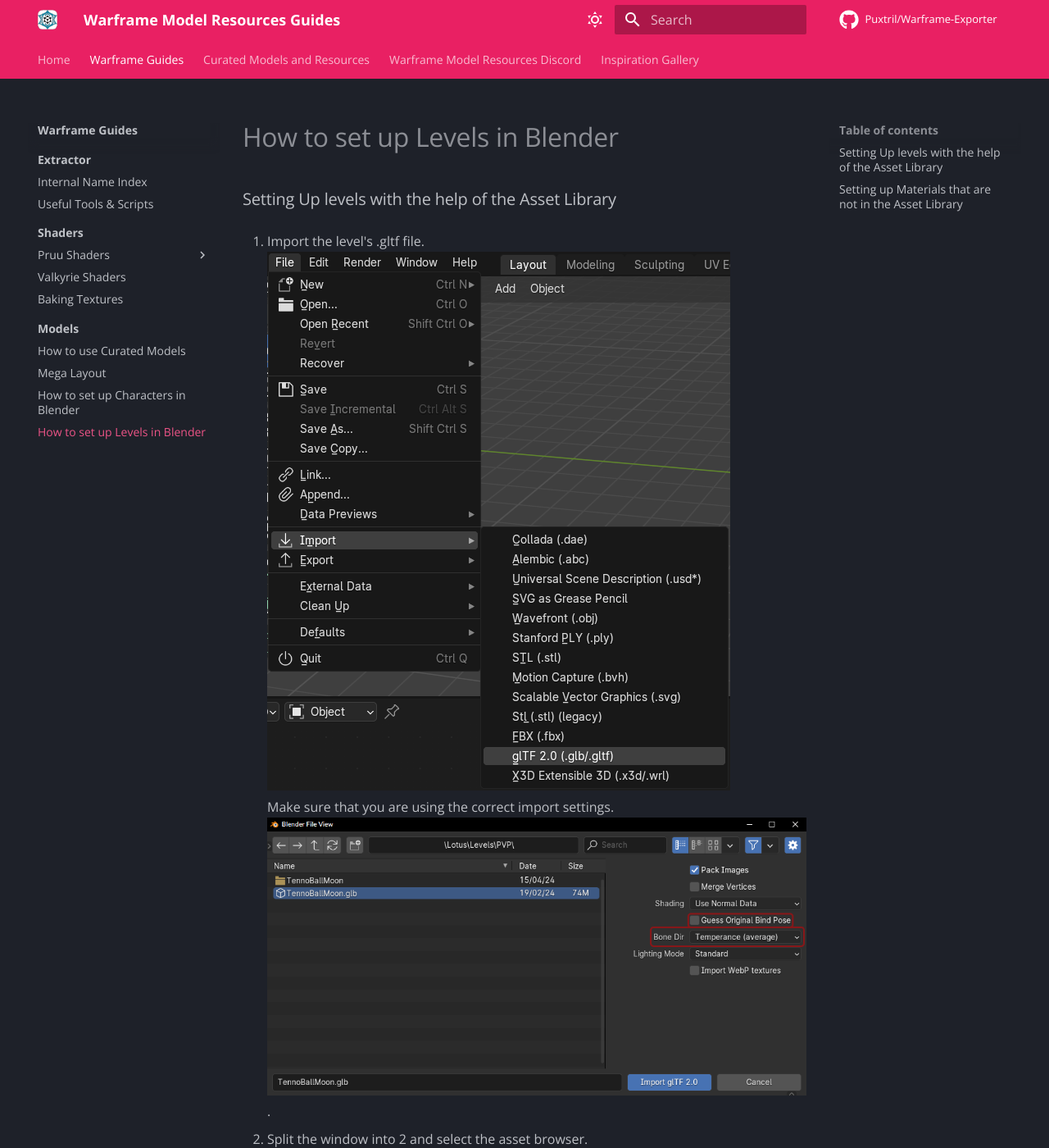
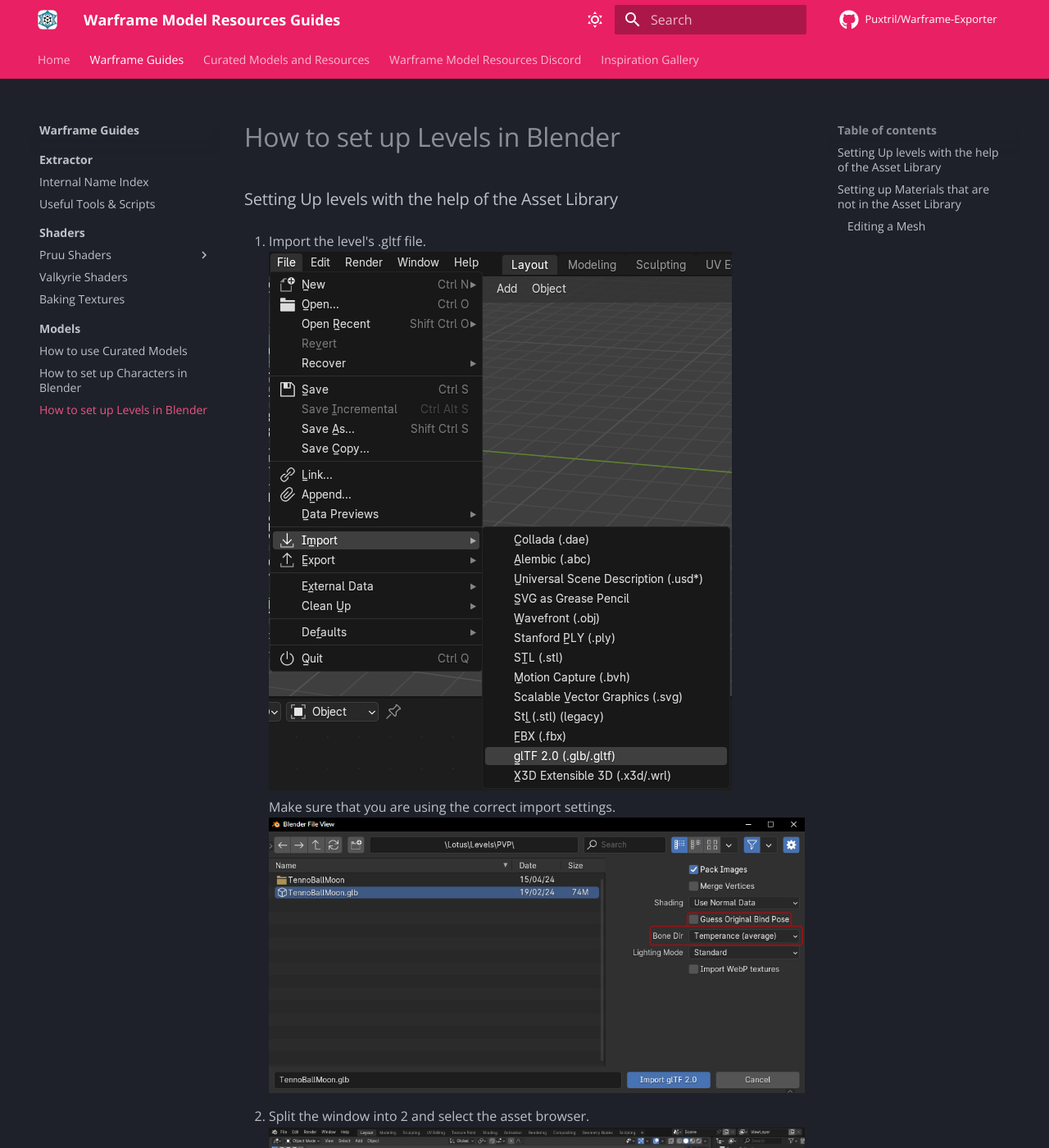
Before and after one commit to Kptweedy/Tutorials, an MkDocs documentation site: the page built from docs/wf-guides/models/level-setup.md, in a window 1280 px wide and 1400 px high. Shown: the whole window at 82% size. Built offline with MkDocs 1.6.1 and Material for MkDocs 9.7.7, drawn with Linux system fonts in a browser that asks for light colours; comment, search, counter and statistics services are not loaded; some of the changed text lies outside the part shown.

Commit message:
updating site
felt that it needed a reorder

```diff
--- a/docs/stylesheets/extra.css
+++ b/docs/stylesheets/extra.css
@@ -17,3 +17,18 @@
     -webkit-mask-image: var(--md-admonition-icon--youtube);
             mask-image: var(--md-admonition-icon--youtube);
   }
+
+@media only screen and (min-width: 76.25em) {
+  .md-main__inner {
+    max-width: 95%;
+  }
+  .md-sidebar--primary {
+    left: 0;
+  }
+  .md-sidebar--secondary {
+    right: 0;
+    margin-left: 0;
+    -webkit-transform: none;
+    transform: none;
+  }
+}
--- a/docs/wf-guides/models/level-setup.md
+++ b/docs/wf-guides/models/level-setup.md
@@ -5,35 +5,39 @@
 1. Import the level's .gltf file.
 ![GLB Import](../../assets/images/import-1.png)
 	Make sure that you are using the correct import settings.
-	![Level Import](../../assets/images/level-import.png).
+	![Level Import](../../assets/images/level-import.png)
 
 2. Split the window into 2 and select the asset browser.
-	![Asset Browser](../../assets/images/asset-browser.png).
+	![Asset Browser](../../assets/images/asset-browser.png)
 
 	2.1. Change the dropdown to `Link`.
-	![Asset Browser Option](../../assets/images/asset-browser-option.png).
+	![Asset Browser Option](../../assets/images/asset-browser-option.png)
 
 	2.2. Go to the outliner tab, then open the filter menu and check the Exact Match checkbox under the search options.
-	![Outliner Filter](../../assets/images/outliner-filter.png).
+	![Outliner Filter](../../assets/images/outliner-filter.png)
 
 3. Select any mesh, Switch to the Material Properties, copy that material's name.
 
 	3.1. Paste the material's name into the search field in the outliner.
-	![Material Search](../../assets/images/outliner-search.png).
+	![Material Search](../../assets/images/outliner-search.png)
 
 	3.2. Inside the outliner press A to select all of the objects with that material and then press M to create a new collection, its easiest to name the collection after the material that it contains, now you can clear the search.
-	![New Collection](../../assets/images/new-collection.png).
+	![New Collection](../../assets/images/new-collection.png)
 
-	3.3. Search the Asset Library for the material, if it exists move on to the next step, if it does not exist in the asset library you will need to manually add it to the asset library. For how to do that refer to [Setting up missing Asset Library Materials](#Setting%20up%20Materials%20that%20are%20not%20in%20the%20Asset%20Library).
-	![search](../../assets/images/asset-lib-search.png).
+	3.3. Search the Asset Library for the material, if it exists move on to the next step, if it does not exist in the asset library you will need to manually add it to the asset library. For how to do that refer to [Setting up missing Asset Library Materials](#Setting%20up%20Materials%20that%20are%20not%20in%20the%20Asset%20Library)
+	![search](../../assets/images/asset-lib-search.png)
 
 4. Inside the materials collection select one of the objects, and drag and drop the material onto that object.
-![Asset Drop](../../assets/images/asset-lib-drop.png).
+	![Asset Drop](../../assets/images/asset-lib-drop.png)
 
 	4.1. Keep the object that you had previously dropped the material on to selected and then select the rest of the objects inside the collection, if the object is no longer the active object shift click it, then you can press Ctrl+L and link the materials.
-	![Material Link](../../assets/images/asset-lib-link.png).
+	![Material Link](../../assets/images/asset-lib-link.png)
 
 5. Once you have linked all the materials in that collection you can hide it and repeat the process until you have linked all materials that can be linked.
 
 
 ### Setting up Materials that are not in the Asset Library
+
+
+
+#### Editing a Mesh
--- a/mkdocs.yml
+++ b/mkdocs.yml
@@ -105,7 +105,6 @@
   - Home:
     - index.md
     - Contributing: contributing.md
-    - Site Layout: layout.md
   - Warframe Guides:
     - wf-guides/index.md
     - Extractor:
@@ -122,7 +121,6 @@
     - Models:
       - wf-guides/models/index.md
       - How to use Curated Models:  wf-guides/models/model-usage.md
-      - Mega Layout: wf-guides/models/mega.md
       - How to set up Characters in Blender: wf-guides/models/character-setup.md
       - How to set up Levels in Blender: wf-guides/models/level-setup.md
   - Curated Models and Resources: https://mega.nz/folder/fIUQDQYZ#vRNqurxNdzELIboK214Kxg
```
Also changed, not shown: docs/contributing.md (+0 -1 lines), docs/index.md (+6 -6 lines), docs/layout.md (deleted, +0 -27 lines), docs/wf-guides/models/mega.md (deleted, +0 -1 lines), docs/assets/icons/favicon-16x16.png (deleted), docs/assets/icons/favicon.ico (deleted), docs/assets/icons/favicon.png (added), docs/assets/icons/rainbow-logo-q10.gif (deleted), docs/assets/icons/rainbow-logo-rotate-q10.gif (deleted), docs/assets/icons/smol-loki-favicon.png (deleted), docs/assets/icons/smol-loki.png (deleted), 3 other files.
